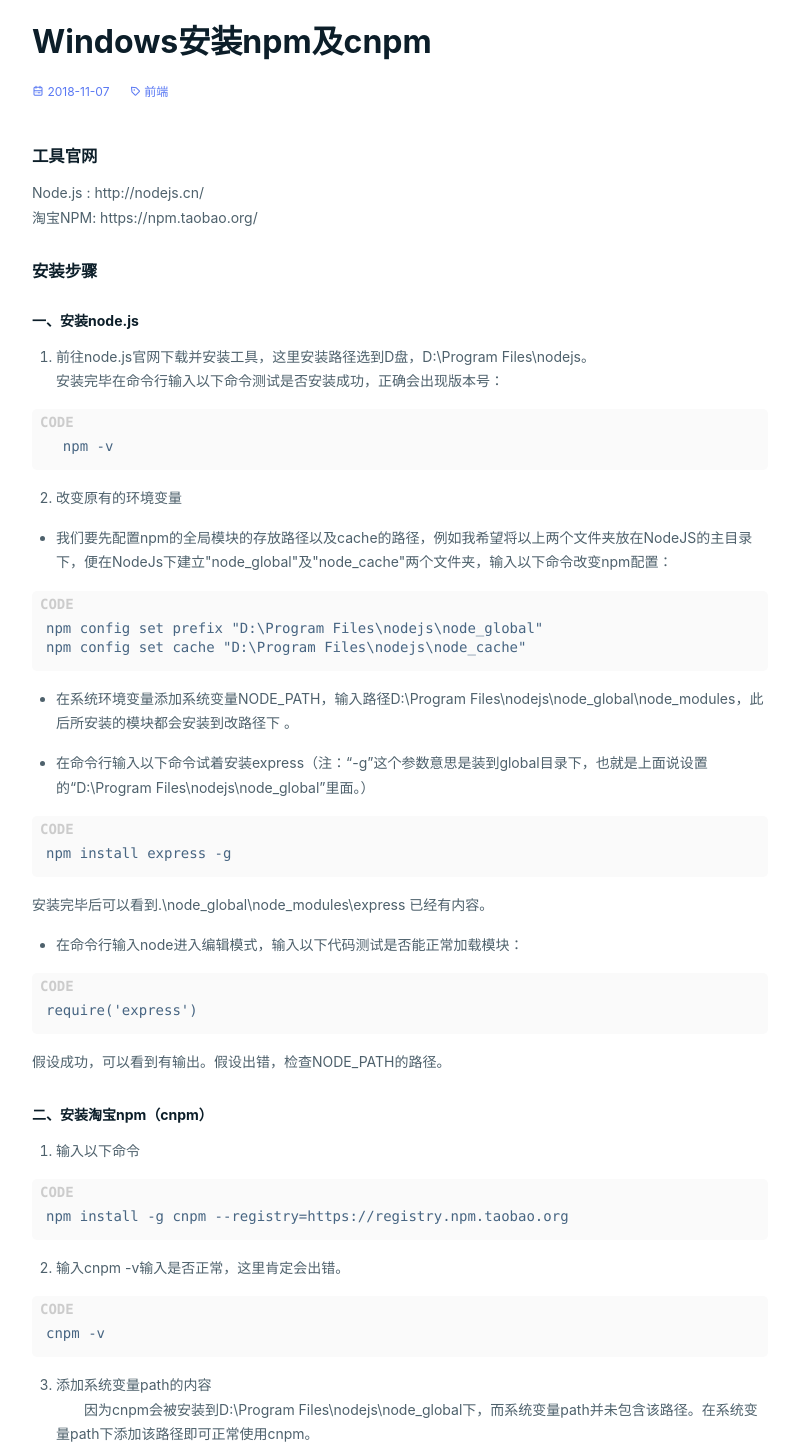
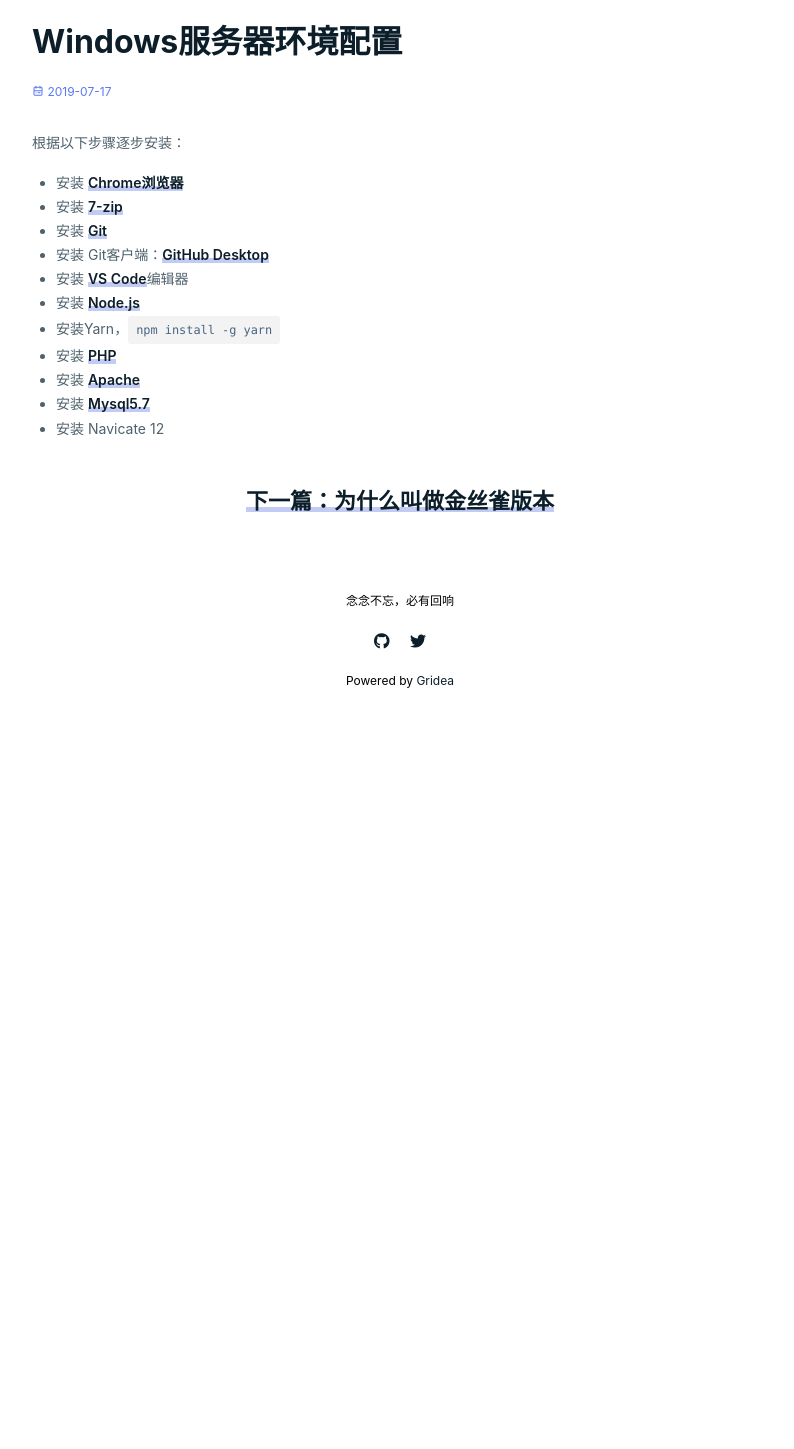
Before and after one commit to leslieeilsel/leslieeilsel.github.io, a plain HTML site: page post/windows-fu-wu-qi-huan-jing-pei-zhi/index.html in a window 1280 px wide. Shown: the part 80-1529 px from the top of the page, without its empty margins (240-1034 px from the left). After the commit the page ends 800 px from the top, so only its background shows below. Drawn offline with nearby package versions, Linux system fonts and the light colour scheme.

Commit message:
update from gridea: 2019-07-17 16:09:34

```diff
--- a/post/windows-install-npm-cnpm/index.html
+++ b/post/windows-fu-wu-qi-huan-jing-pei-zhi/index.html
@@ -5,14 +5,14 @@
 
 <meta charset="utf-8" >
 
-<title>Windows安装npm及cnpm | Leslie Lau&#39;s Blog</title>
+<title>Windows服务器环境配置 | Leslie Lau&#39;s Blog</title>
 <meta name="description" content="念念不忘，必有回响">
 
 <meta name="viewport" content="width=device-width, initial-scale=1, maximum-scale=1, user-scalable=no">
 <link rel="stylesheet" href="https://cdnjs.cloudflare.com/ajax/libs/animate.css/3.7.0/animate.min.css">
 
 <link rel="stylesheet" href="https://use.fontawesome.com/releases/v5.7.2/css/all.css" integrity="sha384-fnmOCqbTlWIlj8LyTjo7mOUStjsKC4pOpQbqyi7RrhN7udi9RwhKkMHpvLbHG9Sr" crossorigin="anonymous">
-<link rel="shortcut icon" href="https://leslieeilsel.github.io/favicon.ico?v=1563349973811">
+<link rel="shortcut icon" href="https://leslieeilsel.github.io/favicon.ico?v=1563350541695">
 <link rel="stylesheet" href="https://leslieeilsel.github.io/styles/main.css">
 
 
@@ -38,7 +38,7 @@
   <div class="site-header">
     <div class="left">
       <a href="https://leslieeilsel.github.io">
-        <img class="avatar" src="https://leslieeilsel.github.io/images/avatar.png?v=1563349973811" alt="" width="32px" height="32px">
+        <img class="avatar" src="https://leslieeilsel.github.io/images/avatar.png?v=1563350541695" alt="" width="32px" height="32px">
       </a>
       <a href="https://leslieeilsel.github.io">
         <h1 class="site-title">Leslie Lau&#39;s Blog</h1>
@@ -82,79 +82,39 @@
       <div class="content-container">
         <div class="post-detail">
 
-          <h2 class="post-title">Windows安装npm及cnpm</h2>
+          <h2 class="post-title">Windows服务器环境配置</h2>
           <div class="post-info post-detail-info">
-            <span><i class="icon-calendar-outline"></i> 2018-11-07</span>
-
-              <span>
-                <i class="icon-pricetags-outline"></i>
-
-                  <a href="https://leslieeilsel.github.io/tag/tPH6NX_XC">
-                    前端
-
-                  </a>
-
-              </span>
+            <span><i class="icon-calendar-outline"></i> 2019-07-17</span>
 
           </div>
           <div class="post-content">
-            <h3 id="工具官网">工具官网</h3>
-<p>Node.js : http://nodejs.cn/<br>
-淘宝NPM: https://npm.taobao.org/</p>
+            <p>根据以下步骤逐步安装：</p>
 <!-- more -->
-<h3 id="安装步骤">安装步骤</h3>
-<h4 id="一-安装nodejs">一、安装node.js</h4>
-<ol>
-<li>前往node.js官网下载并安装工具，这里安装路径选到D盘，D:\Program Files\nodejs。<br>
-安装完毕在命令行输入以下命令测试是否安装成功，正确会出现版本号：</li>
-</ol>
-<pre><code class="language-shell">  npm -v
-</code></pre>
-<ol start="2">
-<li>改变原有的环境变量</li>
-</ol>
 <ul>
-<li>我们要先配置npm的全局模块的存放路径以及cache的路径，例如我希望将以上两个文件夹放在NodeJS的主目录下，便在NodeJs下建立&quot;node_global&quot;及&quot;node_cache&quot;两个文件夹，输入以下命令改变npm配置：</li>
+<li>安装 <a href="https://www.google.cn/intl/zh-CN/chrome/">Chrome浏览器</a></li>
+<li>安装 <a href="https://www.7-zip.org/">7-zip</a></li>
+<li>安装 <a href="https://git-scm.com/">Git</a></li>
+<li>安装 Git客户端：<a href="https://desktop.github.com/">GitHub Desktop</a></li>
+<li>安装 <a href="https://code.visualstudio.com/">VS Code</a>编辑器</li>
+<li>安装 <a href="https://nodejs.org">Node.js</a></li>
+<li>安装Yarn，<code>npm install -g yarn</code></li>
+<li>安装 <a href="https://www.php.net/downloads.php">PHP</a></li>
+<li>安装 <a href="https://www.apachelounge.com/download/">Apache</a></li>
+<li>安装 <a href="https://dev.mysql.com/downloads/mysql/5.7.html#downloads">Mysql5.7</a></li>
+<li>安装 Navicate 12</li>
 </ul>
-<pre><code class="language-shell">npm config set prefix &quot;D:\Program Files\nodejs\node_global&quot;
-npm config set cache &quot;D:\Program Files\nodejs\node_cache&quot;
-</code></pre>
-<ul>
-<li>
-<p>在系统环境变量添加系统变量NODE_PATH，输入路径D:\Program Files\nodejs\node_global\node_modules，此后所安装的模块都会安装到改路径下 。</p>
-</li>
-<li>
-<p>在命令行输入以下命令试着安装express（注：“-g”这个参数意思是装到global目录下，也就是上面说设置的“D:\Program Files\nodejs\node_global”里面。）</p>
-</li>
-</ul>
-<pre><code class="language-shell">npm install express -g
-</code></pre>
-<p>安装完毕后可以看到.\node_global\node_modules\express 已经有内容。</p>
-<ul>
-<li>在命令行输入node进入编辑模式，输入以下代码测试是否能正常加载模块：</li>
-</ul>
-<pre><code class="language-shell">require('express')
-</code></pre>
-<p>假设成功，可以看到有输出。假设出错，检查NODE_PATH的路径。</p>
-<h4 id="二-安装淘宝npmcnpm">二、安装淘宝npm（cnpm）</h4>
-<ol>
-<li>输入以下命令</li>
-</ol>
-<pre><code class="language-shell">npm install -g cnpm --registry=https://registry.npm.taobao.org
-</code></pre>
-<ol start="2">
-<li>输入cnpm -v输入是否正常，这里肯定会出错。</li>
-</ol>
-<pre><code class="language-shell">cnpm -v
-</code></pre>
-<ol start="3">
-<li>添加系统变量path的内容<br>
-　　因为cnpm会被安装到D:\Program Files\nodejs\node_global下，而系统变量path并未包含该路径。在系统变量path下添加该路径即可正常使用cnpm。</li>
-</ol>
 
           </div>
         </div>
 
+
+          <div class="next-post">
+            <a class="purple-link" href="https://leslieeilsel.github.io/post/why-canary">
+              <h3 class="post-title">
+                下一篇：为什么叫做金丝雀版本
+              </h3>
+            </a>
+          </div>
 
       </div>
 
```
Also changed, not shown: archives/index.html (+15 -2 lines), atom.xml (+12 -1 lines), index.html (+19 -2 lines), post/edit-exif-info/index.html (+2 -2 lines), post/why-canary/index.html (+2 -2 lines), tag/9VeonMiLQ/index.html (+2 -2 lines), tag/c4stoRMHc/index.html (+2 -2 lines), tag/tPH6NX_XC/index.html (+2 -2 lines), tags/index.html (+2 -2 lines).
